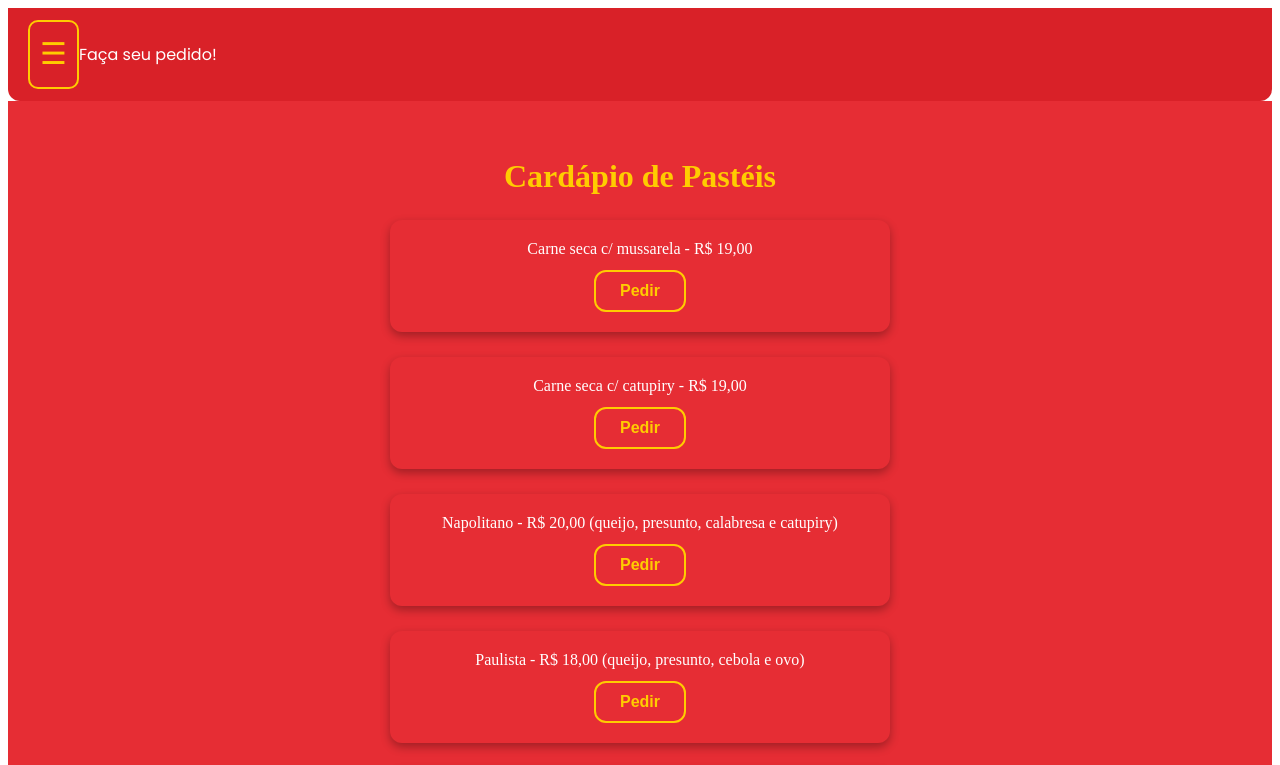
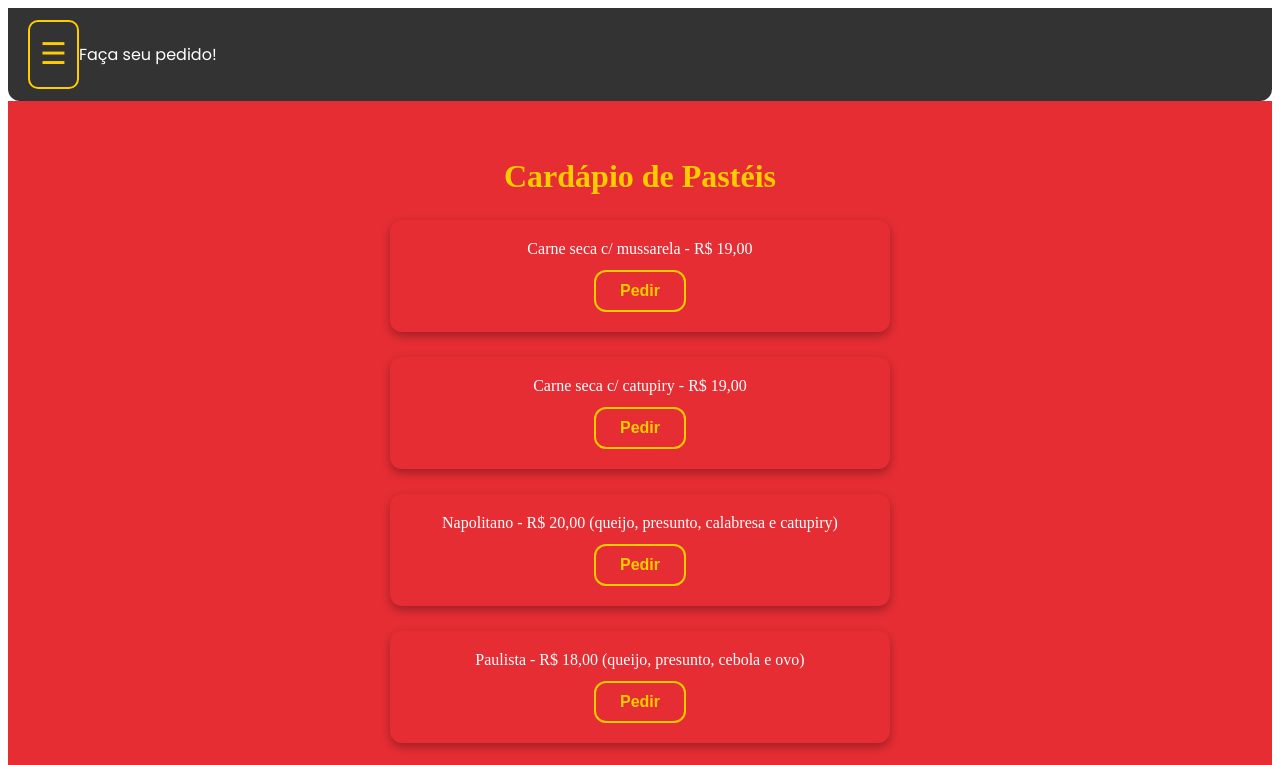
Before and after one commit to luizdev-front/Lanches-do-fumaca, a plain HTML site: page pastel.html in a window 1280 px wide. Shown: the top 765 px of the page. Drawn offline with Linux system fonts and the light colour scheme.

Commit message:
Atualizar o stylespastel.css

```diff
--- a/stylespastel.css
+++ b/stylespastel.css
@@ -1,6 +1,8 @@
 @import url('https://fonts.googleapis.com/css2?family=Inter:wght@400;500&family=Poppins:wght@600;800&display=swap');
 
 :root {
+--vermelho-header: #333; /* preto original */
+  --amarelo: #ffcc00
   --vermelho-header: #d92128; /* vermelho pastelaria */
   --amarelo: #ffcc00;
   --texto-claro: #fff;
```
